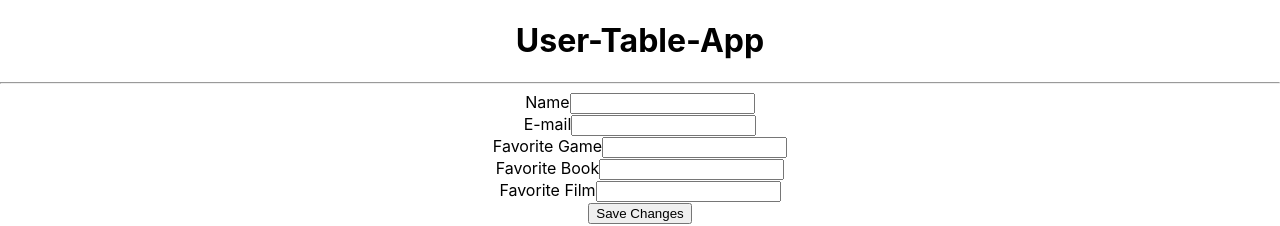
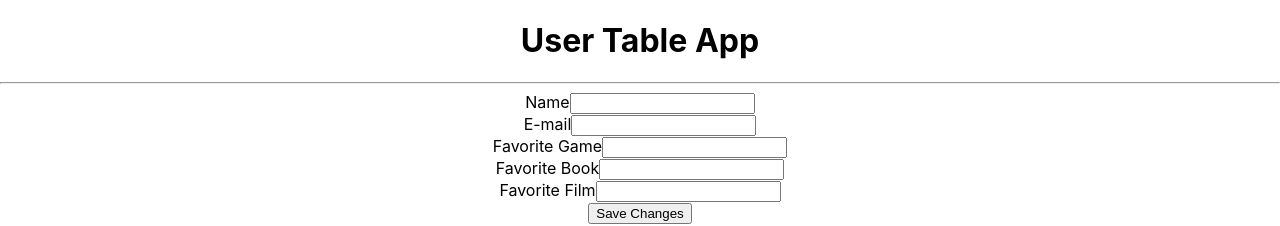
Before and after one commit to boraozisik/React_User-Table-App, a React (Create React App) app: page / in a window 1280 px wide. Shown: the top 226 px of the page. Built offline with nearby package versions, Linux system fonts and the light colour scheme.

Commit message:
Update App.js

```diff
--- a/src/App.js
+++ b/src/App.js
@@ -6,7 +6,7 @@ import { Table } from './components/Table';
 function App() {
   return (
     <div className="App mt-3">
-      <h1>User-Table-App</h1>
+      <h1>User Table App</h1>
       <hr />
       <div className="row">
 
```
